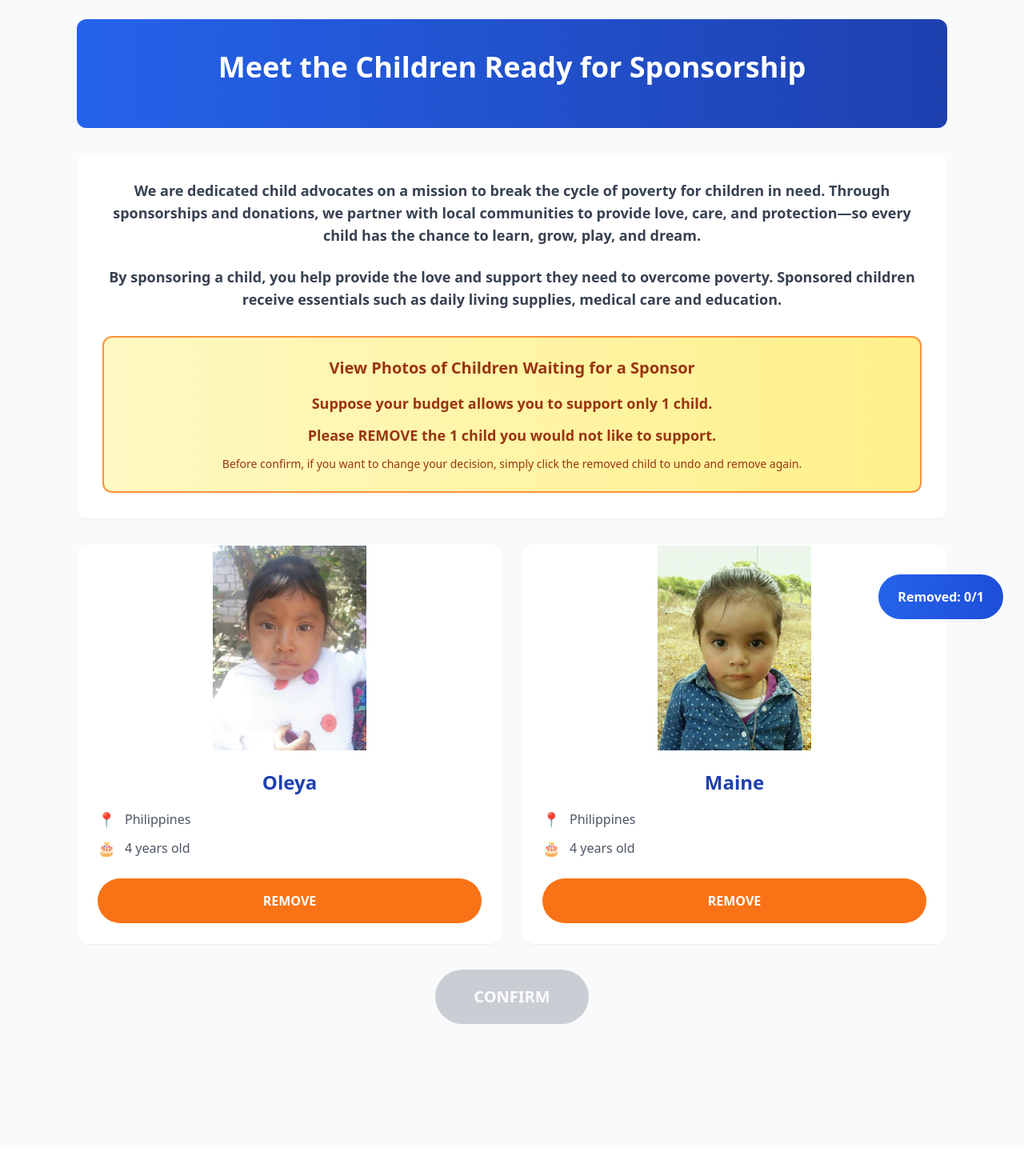
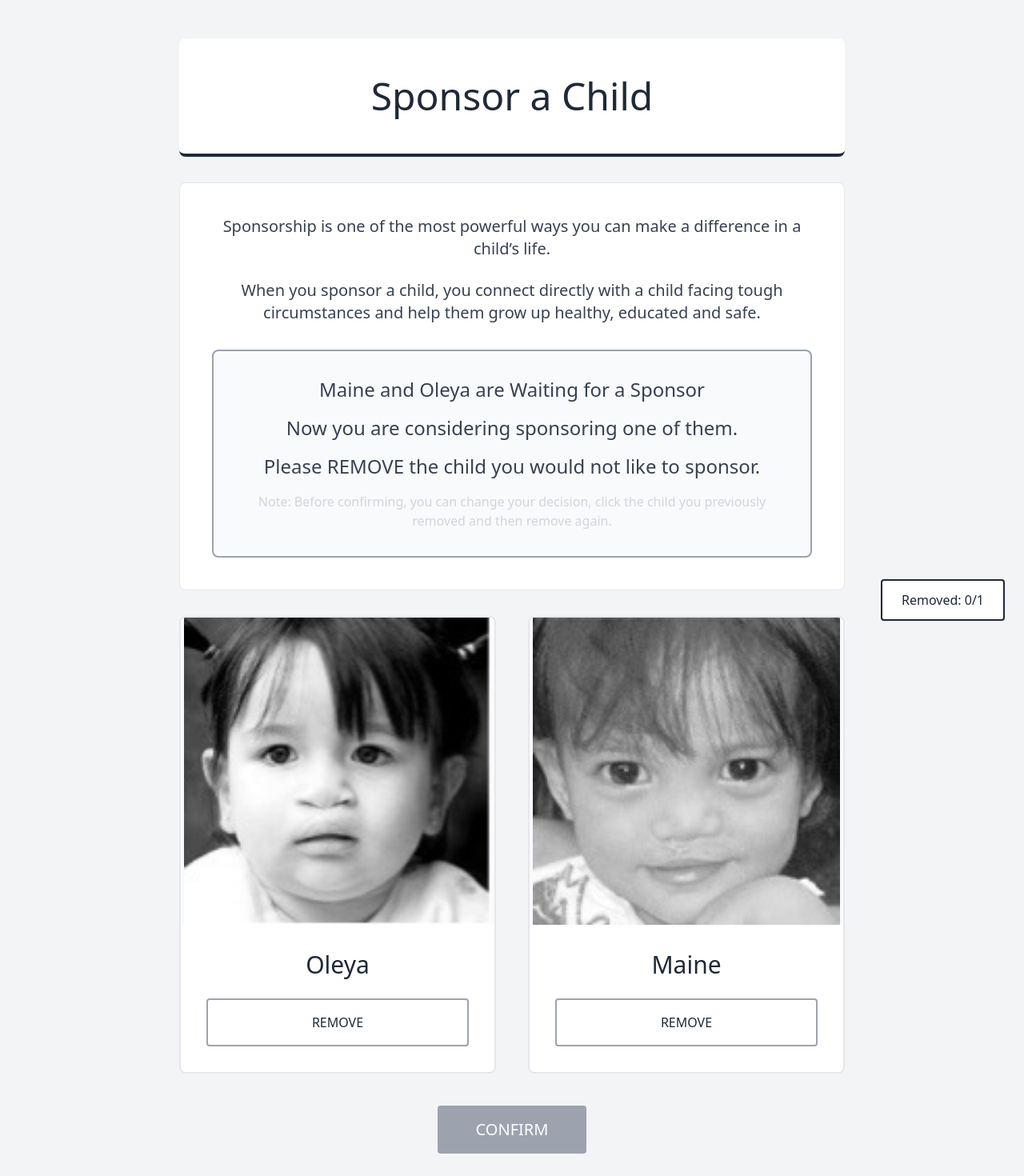
Before and after one commit to NickLauHL/charityrr, a React (Create React App) app: page / in a window 1280 px wide. Shown: the top 1470 px of the page at 80% size. Before the commit the page ends 1432 px from the top, so only its background shows below. Built offline with nearby package versions, Linux system fonts and the light colour scheme.

Commit message:
Update to new version of charity experiment

```diff
--- a/src/CharityExperiment.js
+++ b/src/CharityExperiment.js
@@ -10,8 +10,8 @@ const ChildSponsorshipExperiment = () => {
 
   // 儿童数据 - 2个
   const childrenData = [
-    { id: 1, name: "Maine", age: 4, location: "Philippines", photo: "maine.jpg" },
-    { id: 2, name: "Oleya", age: 4, location: "Philippines", photo: "oleya.jpg" }
+    { id: 1, name: "Maine", photo: "maine.jpg" },
+    { id: 2, name: "Oleya", photo: "oleya.jpg" }
   ];
 
   // 状态管理
@@ -21,7 +21,7 @@ const ChildSponsorshipExperiment = () => {
   const [selectionTimes, setSelectionTimes] = useState({});
   const [isCompleted, setIsCompleted] = useState(false);
   const [userActivityLog, setUserActivityLog] = useState([]);
-  const maxSelections = 1; // 从3改为1
+  const maxSelections = 1;
 
   // 打乱数组函数
   const shuffleArray = (array) => {
@@ -184,19 +184,19 @@ const ChildSponsorshipExperiment = () => {
     if (isSelected) {
       return {
         text: experimentType === 'choose' ? 'SELECTED ✓' : 'REMOVED ✓',
-        className: 'bg-green-500 hover:bg-green-600 text-white'
+        className: 'bg-gray-800 text-white border-2 border-gray-800'
       };
     } else {
       if (selectedChildren.length >= maxSelections) {
         return {
           text: experimentType === 'choose' ? 'CHOOSE' : 'KEEPING',
-          className: 'bg-orange-400 text-white cursor-not-allowed opacity-70',
+          className: 'bg-gray-300 text-gray-500 cursor-not-allowed border-2 border-gray-300',
           disabled: true
         };
       } else {
         return {
           text: experimentType === 'choose' ? 'CHOOSE' : 'REMOVE',
-          className: 'bg-orange-500 hover:bg-orange-600 hover:-translate-y-0.5 text-white'
+          className: 'bg-white text-gray-800 border-2 border-gray-400 hover:border-gray-600 hover:bg-gray-50'
         };
       }
     }
@@ -205,24 +205,24 @@ const ChildSponsorshipExperiment = () => {
   const getCardStyle = (child) => {
     const isSelected = selectedChildren.includes(child.id);
     if (isSelected) {
-      return 'border-green-500 bg-gradient-to-br from-green-50 to-green-100';
+      return 'border-gray-800 bg-gray-50';
     }
-    return 'border-transparent hover:-translate-y-2';
+    return 'border-gray-200 hover:border-gray-400 hover:shadow-sm';
   };
 
   const getHighlightText = () => {
     if (experimentType === 'choose') {
-      return 'Please CHOOSE the 1 child you would like to support.';
+      return 'Please CHOOSE the child you would like to sponsor.';
     } else {
-      return 'Please REMOVE the 1 child you would not like to support.';
+      return 'Please REMOVE the child you would not like to sponsor.';
     }
   };
 
   const getInstructionText = () => {
     if (experimentType === 'choose') {
-      return 'Before confirm, if you want to change your decision, simply click the selected child to undo and choose again.';
+      return 'Note: Before confirming, you can change your decision, click the child you previously selected and then choose again.';
     } else {
-      return 'Before confirm, if you want to change your decision, simply click the removed child to undo and remove again.';
+      return 'Note: Before confirming, you can change your decision, click the child you previously removed and then remove again.';
     }
   };
 
@@ -243,43 +243,43 @@ const ChildSponsorshipExperiment = () => {
   };
 
   return (
-    <div className="min-h-screen bg-gray-50 pb-20 sm:pb-24">
-      <div className="max-w-6xl mx-auto px-4 sm:px-6 lg:px-8 py-4 sm:py-6">
+    <div className="min-h-screen bg-gray-100 pb-20 sm:pb-24">
+      <div className="max-w-4xl mx-auto px-4 sm:px-6 lg:px-8 py-8 sm:py-12">
 
         {/* 头部和说明部分 - 只在未完成时显示 */}
         {!isCompleted && (
           <>
             {/* 主标题 */}
-            <div className="bg-gradient-to-r from-blue-600 to-blue-800 text-white rounded-xl p-6 sm:p-8 lg:p-10 mb-6 sm:mb-8 text-center">
-              <h1 className="text-2xl sm:text-3xl lg:text-4xl font-bold mb-2 sm:mb-4">
-                Meet the Children Ready for Sponsorship
+            <div className="bg-white border-b-4 border-gray-800 rounded-lg p-8 sm:p-12 mb-8 text-center">
+              <h1 className="text-3xl sm:text-4xl lg:text-5xl font-light text-gray-800 leading-tight">
+                Sponsor a Child
               </h1>
             </div>
 
             {/* 使命说明 */}
-            <div className="bg-white rounded-xl p-6 sm:p-8 mb-6 sm:mb-8 shadow-sm">
-              <div className="text-center space-y-4 sm:space-y-6 text-gray-700">
-                <p className="text-base sm:text-lg leading-relaxed">
-                  <strong>We are dedicated child advocates on a mission to break the cycle of poverty for children in need. Through sponsorships and donations, we partner with local communities to provide love, care, and protection—so every child has the chance to learn, grow, play, and dream.</strong>
+            <div className="bg-white rounded-lg p-8 sm:p-10 mb-8 border border-gray-200">
+              <div className="text-center space-y-6 text-gray-700 max-w-4xl mx-auto">
+                <p className="text-lg sm:text-xl leading-relaxed font-light">
+                  Sponsorship is one of the most powerful ways you can make a difference in a child’s life.
                 </p>
 
-                <p className="text-base sm:text-lg leading-relaxed">
-                  <strong>By sponsoring a child, you help provide the love and support they need to overcome poverty. Sponsored children receive essentials such as daily living supplies, medical care and education.</strong>
+                <p className="text-lg sm:text-xl leading-relaxed font-light">
+                  When you sponsor a child, you connect directly with a child facing tough circumstances and help them grow up healthy, educated and safe.
                 </p>
               </div>
 
               {/* 高亮指示框 */}
-              <div className="bg-gradient-to-r from-yellow-100 to-yellow-200 border-2 sm:border-3 border-orange-400 rounded-xl p-4 sm:p-6 text-center mt-6 sm:mt-8">
-                <h3 className="text-orange-800 text-lg sm:text-xl font-bold mb-2 sm:mb-4">
-                  View Photos of Children Waiting for a Sponsor
+              <div className="bg-gray-50 border-2 border-gray-400 rounded-lg p-6 sm:p-8 text-center mt-8">
+                <h3 className="text-gray-700 text-xl sm:text-2xl font-medium mb-4">
+                  Maine and Oleya are Waiting for a Sponsor
                 </h3>
-                <p className="text-orange-800 text-sm sm:text-base lg:text-lg font-semibold leading-relaxed">
-                  Suppose your budget allows you to support only 1 child.
+                <p className="text-gray-700 text-xl sm:text-2xl font-medium mb-4">
+                  Now you are considering sponsoring one of them.
                 </p>
-                <p className="text-orange-800 text-sm sm:text-base lg:text-lg font-bold leading-relaxed my-3">
+                <p className="text-gray-700 text-xl sm:text-2xl font-medium mb-4">
                   {getHighlightText()}
                 </p>
-                <p className="text-orange-800 text-xs sm:text-sm font-medium leading-relaxed">
+                <p className="text-gray-300 text-sm sm:text-base leading-relaxed">
                   {getInstructionText()}
                 </p>
               </div>
@@ -289,15 +289,15 @@ const ChildSponsorshipExperiment = () => {
 
         {/* 完成标题 - 只在完成时显示 */}
         {isCompleted && (
-          <div className="bg-gradient-to-r from-green-500 to-green-600 text-white rounded-xl p-6 sm:p-8 mb-6 sm:mb-8 text-center">
-            <h1 className="text-2xl sm:text-3xl lg:text-4xl font-bold">
+          <div className="bg-white border-b-4 border-gray-800 rounded-lg p-8 sm:p-10 mb-8 text-center">
+            <h1 className="text-3xl sm:text-4xl lg:text-5xl font-light text-gray-800">
               {getCompletionTitle()}
             </h1>
           </div>
         )}
 
         {/* 儿童卡片网格 */}
-        <div className="grid grid-cols-1 sm:grid-cols-2 lg:grid-cols-2 gap-4 sm:gap-6 mb-6 sm:mb-8">
+        <div className="grid grid-cols-1 sm:grid-cols-2 gap-8 sm:gap-10 mb-10">
           {displayChildren.map(child => {
             const isSelected = selectedChildren.includes(child.id);
             const buttonConfig = getButtonConfig(child);
@@ -305,49 +305,38 @@ const ChildSponsorshipExperiment = () => {
             return (
               <div
                 key={child.id}
-                className={`bg-white rounded-2xl shadow-sm border-2 transition-all duration-300 hover:shadow-md relative overflow-hidden ${getCardStyle(child)}`}
+                className={`bg-white rounded-lg border-2 transition-all duration-300 relative overflow-hidden ${getCardStyle(child)}`}
               >
                 {/* 选中标签 */}
                 {isSelected && (
-                  <div className="absolute top-3 right-3 bg-green-500 text-white px-2 sm:px-3 py-1 rounded-full text-xs sm:text-sm font-bold z-10 shadow-sm">
+                  <div className="absolute top-4 right-4 bg-gray-800 text-white px-3 py-1 rounded text-sm font-medium z-10">
                     ✓ {experimentType === 'choose' ? 'SELECTED' : 'REMOVED'}
                   </div>
                 )}
 
                 {/* 图片容器 */}
-                <div className="h-48 sm:h-56 lg:h-64 bg-white flex items-center justify-center overflow-hidden">
+                <div className="h-80 sm:h-96 bg-gray-50 flex items-center justify-center overflow-hidden">
                   <img
                     src={`/images/${child.photo}`}
                     alt={child.name}
-                    className="w-full h-full object-contain"
+                    className="w-full h-full object-contain grayscale"
                     onError={(e) => {
                       e.target.style.display = 'none';
-                      e.target.parentElement.innerHTML = `<div class="text-gray-500 font-medium">Photo of ${child.name}</div>`;
+                      e.target.parentElement.innerHTML = `<div class="text-gray-500 font-light text-lg">Photo of ${child.name}</div>`;
                     }}
                   />
                 </div>
 
                 {/* 信息区域 */}
-                <div className="p-4 sm:p-6">
-                  <h3 className="text-xl sm:text-2xl font-bold text-blue-800 text-center mb-3 sm:mb-4">
+                <div className="p-6 sm:p-8">
+                  <h3 className="text-2xl sm:text-3xl font-light text-gray-800 text-center mb-6">
                     {child.name}
                   </h3>
-
-                  <div className="space-y-2 mb-4 sm:mb-6">
-                    <div className="flex items-center text-gray-600">
-                      <span className="text-base sm:text-lg mr-2 sm:mr-3">📍</span>
-                      <span className="text-sm sm:text-base">{child.location}</span>
-                    </div>
-                    <div className="flex items-center text-gray-600">
-                      <span className="text-base sm:text-lg mr-2 sm:mr-3">🎂</span>
-                      <span className="text-sm sm:text-base">{child.age} years old</span>
-                    </div>
-                  </div>
 
                   {/* 按钮 - 只在未完成时显示 */}
                   {buttonConfig && (
                     <button
-                      className={`w-full py-3 sm:py-4 px-4 sm:px-6 text-sm sm:text-base font-bold rounded-full transition-all duration-200 transform focus:outline-none focus:ring-4 focus:ring-opacity-50 ${buttonConfig.className}`}
+                      className={`w-full py-4 px-6 text-base font-medium rounded transition-all duration-200 focus:outline-none focus:ring-2 focus:ring-gray-400 focus:ring-opacity-50 ${buttonConfig.className}`}
                       onClick={() => !buttonConfig.disabled && toggleSelection(child.id)}
                       disabled={buttonConfig.disabled}
                     >
@@ -362,21 +351,21 @@ const ChildSponsorshipExperiment = () => {
 
         {/* 完成感谢信息 */}
         {isCompleted && (
-          <div className="bg-white rounded-xl p-6 sm:p-8 shadow-sm text-center">
-            <p className="text-base sm:text-lg lg:text-xl font-semibold text-gray-700 leading-relaxed">
-              <strong>Thanks for participating. Your response has been submitted to us. Please back to Qualtrics and complete the survey.</strong>
+          <div className="bg-white rounded-lg p-8 sm:p-10 border border-gray-200 text-center">
+            <p className="text-lg sm:text-xl font-light text-gray-700 leading-relaxed">
+              Thanks for participating. Your response has been submitted to us. Please back to Qualtrics and complete the survey.
             </p>
           </div>
         )}
 
         {/* 确认按钮 - 只在未完成时显示 */}
         {!isCompleted && (
-          <div className="flex justify-center mb-6 sm:mb-8">
+          <div className="flex justify-center mb-8">
             <button
-              className={`px-8 sm:px-12 py-4 sm:py-5 text-lg sm:text-xl font-bold text-white rounded-full transition-all duration-300 transform focus:outline-none focus:ring-4 focus:ring-green-300 ${
+              className={`px-12 py-4 text-xl font-medium text-white rounded transition-all duration-300 focus:outline-none focus:ring-2 focus:ring-gray-400 focus:ring-opacity-50 ${
                 selectedChildren.length === maxSelections
-                  ? 'bg-gradient-to-r from-green-500 to-green-600 hover:from-green-600 hover:to-green-700 hover:-translate-y-1 shadow-sm hover:shadow-md'
-                  : 'bg-gray-400 cursor-not-allowed opacity-50'
+                  ? 'bg-gray-800 hover:bg-gray-900'
+                  : 'bg-gray-400 cursor-not-allowed'
               }`}
               onClick={handleSubmit}
               disabled={selectedChildren.length !== maxSelections}
@@ -389,8 +378,8 @@ const ChildSponsorshipExperiment = () => {
 
       {/* 固定计数器 - 只在未完成时显示 */}
       {!isCompleted && (
-        <div className="fixed bottom-4 left-4 right-4 sm:bottom-6 sm:left-auto sm:right-6 sm:w-auto">
-          <div className="bg-gradient-to-r from-blue-600 to-blue-700 text-white px-4 sm:px-6 py-3 sm:py-4 rounded-full font-bold text-center text-sm sm:text-base shadow-sm border-2 sm:border-3 border-white">
+        <div className="fixed bottom-6 left-6 right-6 sm:left-auto sm:right-6 sm:w-auto">
+          <div className="bg-white border-2 border-gray-800 text-gray-800 px-6 py-3 rounded font-medium text-center text-base shadow-sm">
             {getCounterText()}
           </div>
         </div>
```
Also changed, not shown: public/images/maine.jpg, public/images/oleya.jpg.
